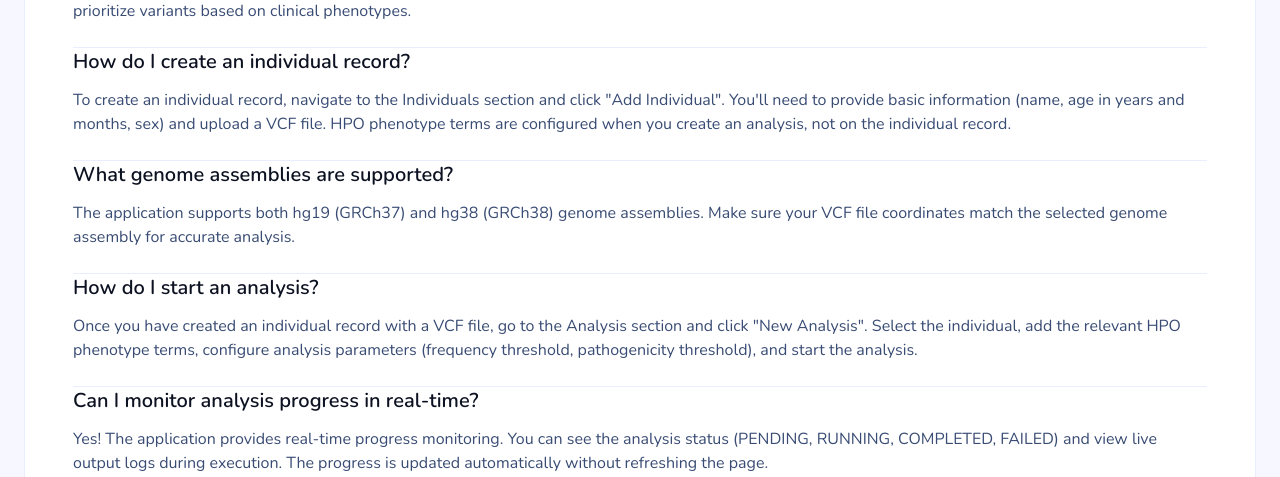
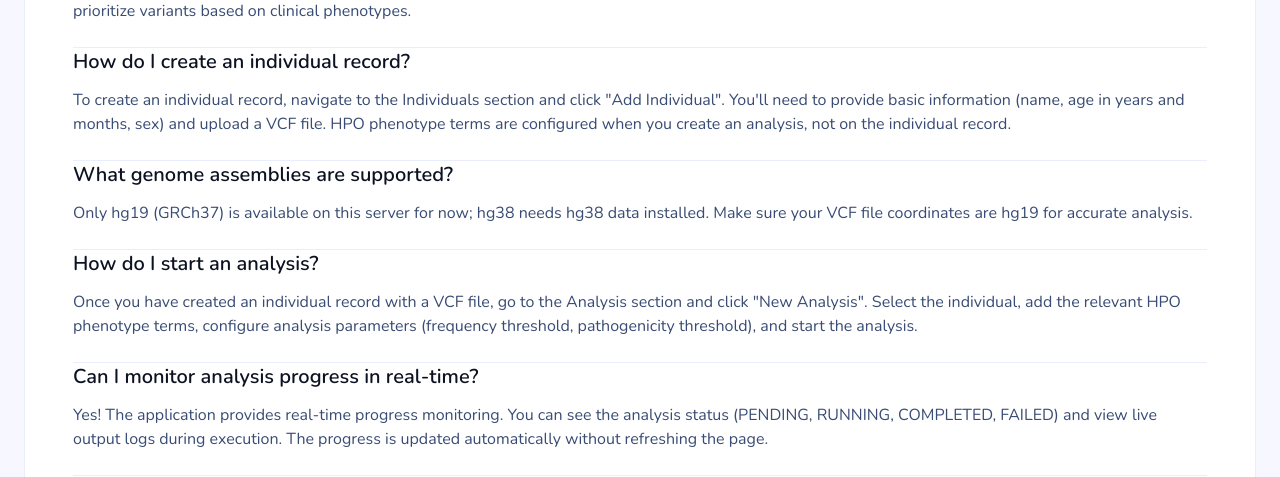
Before and after one commit to kkuvam/cs50p, a Flask app: page /help/faq in a window 1280 px wide. Shown: the part 596-1073 px from the top of the page. Run offline with Flask 3, Linux system fonts and the light colour scheme; a user stored in the database is signed in; parts of the project's set-up code (start-up, migrations or seed data) failed here and were passed over; some libraries are stand-ins or nearby versions.

Commit message:
Offer only hg19 until hg38 data is installed
- Forms hide hg38 option in Add/Edit analysis
- Server rejects new hg38 selections with flash error
- Existing hg38 rows remain editable for backward compatibility
- Help and documentation pages updated

```diff
--- a/app/analysis.py
+++ b/app/analysis.py
@@ -240,6 +240,9 @@ def analysis_add():
             description = request.form.get("description", "").strip()
             individual_id = request.form.get("individual_id", type=int)
             genome_assembly = request.form.get("genome_assembly", "hg19")
+            if genome_assembly != "hg19":
+                flash("Only hg19 is available on this server", "error")
+                return render_template("analysis/add.html", individuals=individuals, user=current_user)
             analysis_mode = request.form.get("analysis_mode", "FULL")
             frequency_threshold = request.form.get("frequency_threshold", type=float) or 1.0
             pathogenicity_threshold = request.form.get("pathogenicity_threshold", type=float) or 0.5
@@ -315,10 +318,14 @@ def analysis_edit(analysis_id):
                 flash("Cannot edit running analysis", "error")
                 return render_template("analysis/edit.html", analysis=analysis, individuals=individuals, user=current_user, now=datetime.utcnow())
 
+            genome_assembly = request.form.get("genome_assembly", "hg19")
+            if genome_assembly != "hg19" and genome_assembly != analysis.genome_assembly.value:
+                flash("Only hg19 is available on this server", "error")
+                return render_template("analysis/edit.html", analysis=analysis, individuals=individuals, user=current_user, now=datetime.utcnow())
+
             analysis.name = request.form.get("name", "").strip()
             analysis.description = request.form.get("description", "").strip() or None
             analysis.individual_id = request.form.get("individual_id", type=int)
-            genome_assembly = request.form.get("genome_assembly", "hg19")
             analysis.genome_assembly = GenomeAssembly(genome_assembly)
             analysis.analysis_mode = request.form.get("analysis_mode", "FULL")
             analysis.frequency_threshold = request.form.get("frequency_threshold", type=float) or 1.0
--- a/app/templates/analysis/add.html
+++ b/app/templates/analysis/add.html
@@ -99,7 +99,6 @@
             <select name="genome_assembly" id="genome_assembly" disabled
                     class="w-full px-3 py-2 border border-gray-300 dark:border-gray-600 rounded-md shadow-sm bg-gray-100 dark:bg-gray-600 text-gray-500 dark:text-gray-400 cursor-not-allowed">
               <option value="hg19" selected>hg19/GRCh37</option>
-              <option value="hg38">hg38/GRCh38</option>
             </select>
             <p class="mt-1 text-xs text-gray-500 dark:text-gray-400">Currently fixed to hg19</p>
           </div>
--- a/app/templates/analysis/edit.html
+++ b/app/templates/analysis/edit.html
@@ -114,7 +114,7 @@
             <select name="genome_assembly" id="genome_assembly" disabled
                     class="w-full px-3 py-2 border border-gray-300 dark:border-gray-600 rounded-md shadow-sm bg-gray-100 dark:bg-gray-600 text-gray-500 dark:text-gray-400 cursor-not-allowed">
               <option value="hg19" {% if analysis.genome_assembly.value == 'hg19' %}selected{% endif %}>hg19/GRCh37</option>
-              <option value="hg38" {% if analysis.genome_assembly.value == 'hg38' %}selected{% endif %}>hg38/GRCh38</option>
+              {% if analysis.genome_assembly.value == 'hg38' %}<option value="hg38" selected>hg38/GRCh38</option>{% endif %}
             </select>
             <p class="mt-1 text-xs text-gray-500 dark:text-gray-400">Currently fixed to hg19</p>
           </div>
--- a/app/templates/docs/getting_started.html
+++ b/app/templates/docs/getting_started.html
@@ -73,7 +73,7 @@
                             <h3 class="text-lg font-semibold text-gray-900 dark:text-white mb-3">File Requirements</h3>
                             <ul class="list-disc list-inside text-gray-700 dark:text-gray-300 space-y-1 mb-4">
                                 <li><strong>VCF Files:</strong> Standard VCF format (v4.0+)</li>
-                                <li><strong>Genome Assembly:</strong> hg19/GRCh37 or hg38/GRCh38</li>
+                                <li><strong>Genome Assembly:</strong> hg19/GRCh37 (hg38 is not available on this server yet)</li>
                                 <li><strong>File Size:</strong> Up to 500MB per VCF file</li>
                                 <li><strong>Compression:</strong> Gzipped files supported (.vcf.gz)</li>
                             </ul>
@@ -161,7 +161,7 @@
                             <ul class="list-disc list-inside text-gray-700 dark:text-gray-300 space-y-2 ml-4">
                                 <li>Valid VCF format (version 4.0 or higher)</li>
                                 <li>Contains variant calls with proper coordinates</li>
-                                <li>Genome assembly matches your selection (hg19 or hg38)</li>
+                                <li>Genome assembly is hg19 (the only assembly available on this server for now)</li>
                                 <li>File size under 500MB</li>
                                 <li>Quality filters applied (PASS variants recommended)</li>
                             </ul>
--- a/app/templates/docs/manual.html
+++ b/app/templates/docs/manual.html
@@ -174,7 +174,7 @@
                                 <ul class="list-disc list-inside text-gray-700 dark:text-gray-300 space-y-1 ml-4">
                                     <li>Standard VCF format (v4.0+)</li>
                                     <li>Compressed VCF files (.vcf.gz)</li>
-                                    <li>Both hg19/GRCh37 and hg38/GRCh38 coordinates</li>
+                                    <li>hg19/GRCh37 coordinates (hg38 needs hg38 data installed)</li>
                                     <li>Single-sample and multi-sample VCF files</li>
                                 </ul>
                             </div>
--- a/app/templates/help/faq.html
+++ b/app/templates/help/faq.html
@@ -43,7 +43,7 @@
 
           <div class="border-b border-gray-200 dark:border-gray-700 pb-6">
             <h2 class="text-xl font-semibold text-gray-800 dark:text-gray-300 mb-3">What genome assemblies are supported?</h2>
-            <p class="text-gray-600 dark:text-gray-400">The application supports both hg19 (GRCh37) and hg38 (GRCh38) genome assemblies. Make sure your VCF file coordinates match the selected genome assembly for accurate analysis.</p>
+            <p class="text-gray-600 dark:text-gray-400">Only hg19 (GRCh37) is available on this server for now; hg38 needs hg38 data installed. Make sure your VCF file coordinates are hg19 for accurate analysis.</p>
           </div>
 
           <div class="border-b border-gray-200 dark:border-gray-700 pb-6">
```
